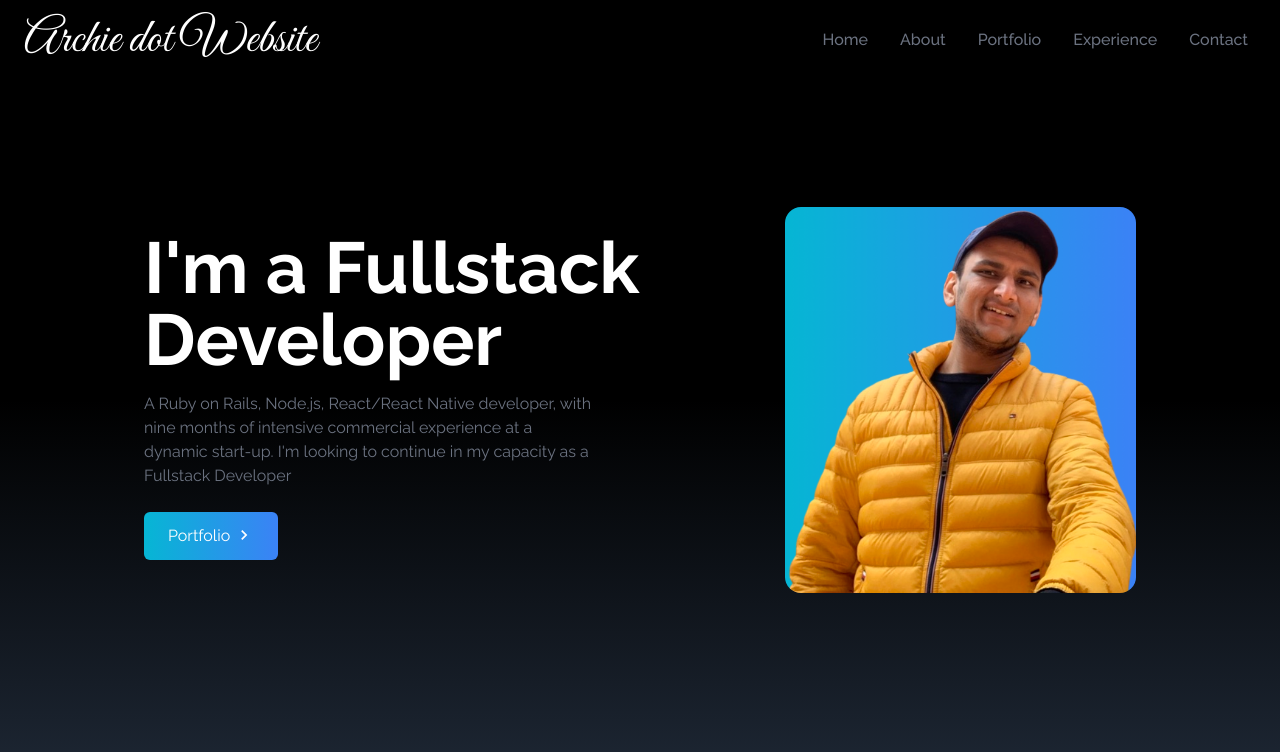
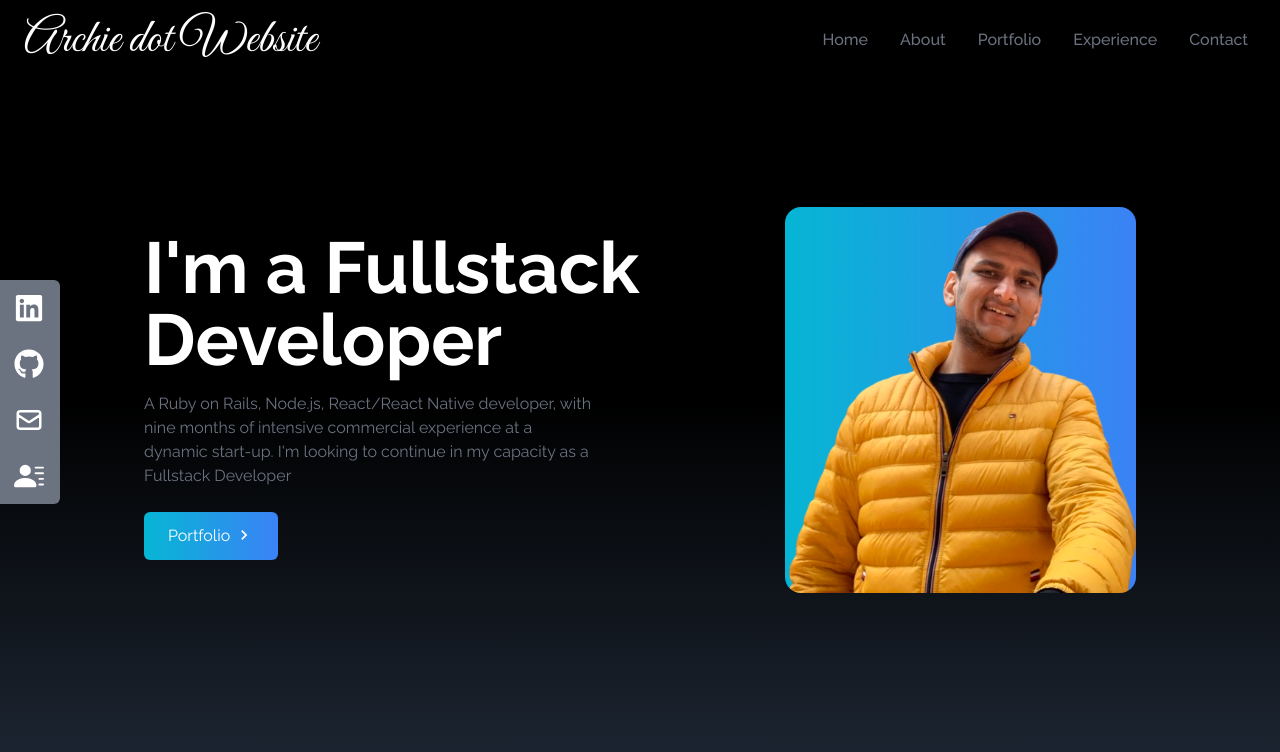
Before and after one commit to archiemartini/react-tailwind-portfolio, a React (Create React App) app: page / in a window 1280 px wide. Shown: the top 752 px of the page. Built offline with nearby package versions, Linux system fonts and the light colour scheme.

Commit message:
added SocialLinks component

```diff
--- a/src/App.js
+++ b/src/App.js
@@ -1,11 +1,13 @@
 import Home from "./components/Home";
 import NavBar from "./components/NavBar";
+import SocialLinks from "./components/SocialLinks";
 
 function App() {
   return (
     <div >
       <NavBar/>
       <Home/>
+      <SocialLinks/>
     </div>
   );
 }
--- /dev/null
+++ b/src/components/SocialLinks.jsx
@@ -0,0 +1,73 @@
+import React from 'react'
+import { FaGithub, FaLinkedin } from 'react-icons/fa'
+import { HiOutlineMail } from 'react-icons/hi'
+import { BsFillPersonLinesFill } from 'react-icons/bs'
+
+const SocialLinks = () => {
+  const links = [
+    {
+      id: 1,
+      child: (
+        <>
+          LinkedIn <FaLinkedin size={30} />
+        </>
+      ),
+      href: 'https://www.linkedin.com/in/archie-martin-2689251b1/',
+      style: 'rounded-tr-md'
+    },
+    {
+      id: 1,
+      child: (
+        <>
+          GitHub <FaGithub size={30} />
+        </>
+      ),
+      href: 'https://github.com/archiemartini',
+    },
+    {
+      id: 1,
+      child: (
+        <>
+          Mail <HiOutlineMail size={30} />
+        </>
+      ),
+      href: 'mailto:archie.cgm@gmail.com',
+    },
+    {
+      id: 1,
+      child: (
+        <>
+          My CV <BsFillPersonLinesFill size={30} />
+        </>
+      ),
+      href: '/ArchieMartinCV.pdf',
+      style: 'rounded-br-md',
+      download: true,
+    }
+  ]
+
+  return (
+    <div className='hidden lg:flex flex-col top-[35%] left-0 fixed'>
+      <ul>
+
+      {links.map(({id, child, href, style, download}) => (
+         <li key={id} className={'flex justify-between items-center w-40 h-14 px-4 ml-[-100px] bg-gray-500 hover:ml-[-10px] hover:rounded-md duration-300' + ' ' + style}>
+          <a
+            href={href}
+            className='flex justify-between items-center w-full text-white'
+            download={download}
+            target='_blank'
+            rel="noreferrer"
+          >
+            <>
+              {child}
+            </>
+          </a>
+        </li>
+      ))}
+      </ul>
+    </div>
+  )
+}
+
+export default SocialLinks
```
